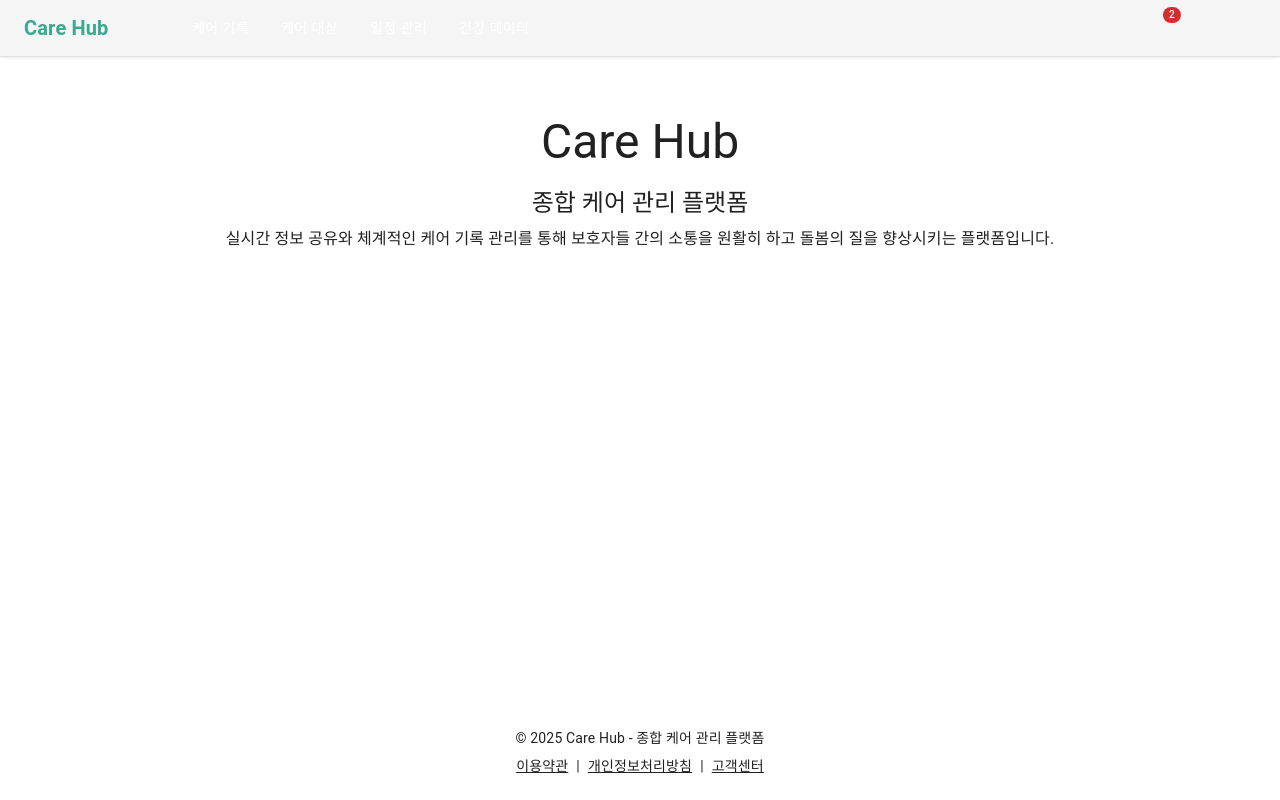
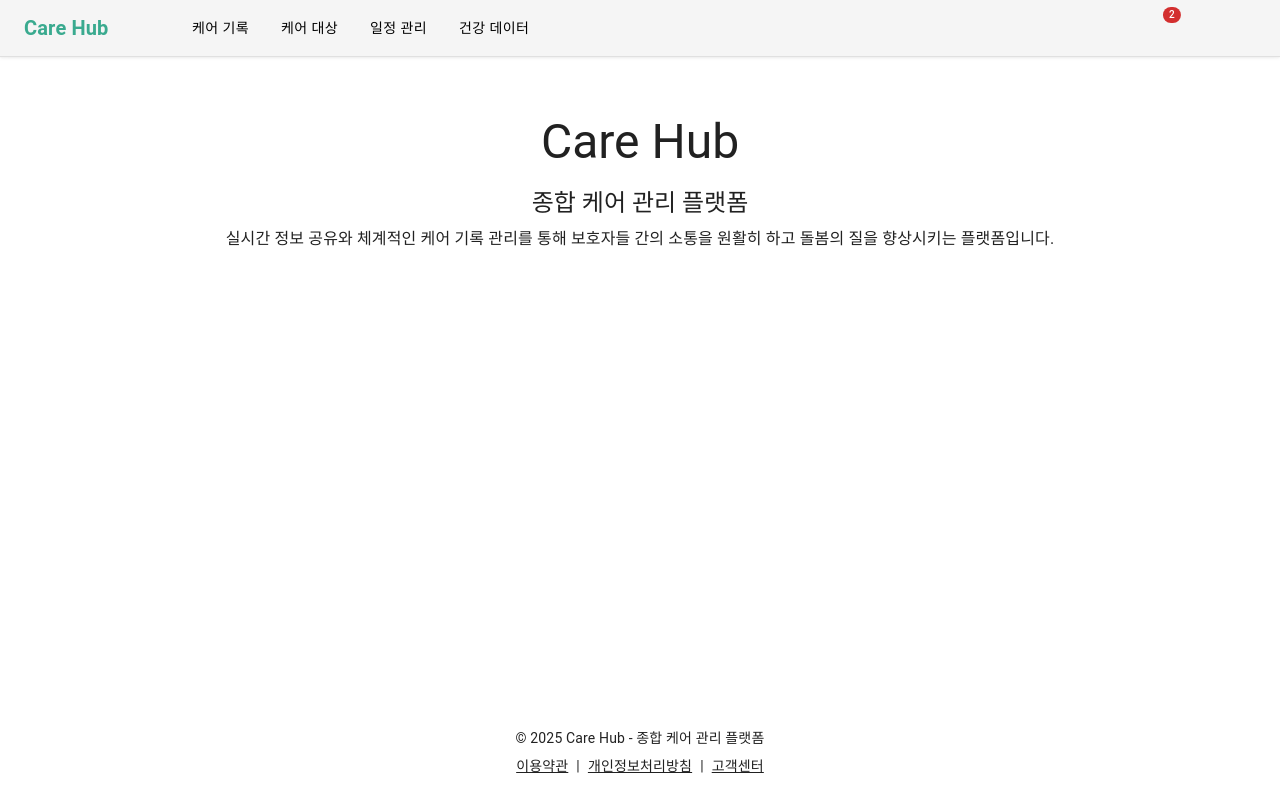
Before and after one commit to ddangme/carehub-frontend, a React (Vite) app: page / in a window 1280 px wide. Built offline with nearby package versions, Linux system fonts and the light colour scheme; some icons are missing.

Commit message:
style: Update theme setting for button style consistency
- MuiButton 컴포넌트의 스타일 오버라이드 추가
- 기본 버튼은 흰색 텍스트로 설정
- 헤더 카테고리(text variant, inherit color)는 검정색 텍스트로 설정

```diff
--- a/src/styles/theme.ts
+++ b/src/styles/theme.ts
@@ -41,16 +41,14 @@ const theme = createTheme({
         },
         MuiButton: {
             styleOverrides: {
-                root: {
-                    color: 'white', // 모든 버튼의 기본 텍스트 색상을 화이트로 설정
-                },
-                // 특정 버튼 variant에 대한 추가 설정 가능
-                contained: {
+                root: ({ ownerState }) => ({
+                    // 기본 버튼은 흰색 텍스트
                     color: 'white',
-                },
-                outlined: {
-                    color: 'white',
-                },
+                    // variant가 text이고 color가 inherit인 경우(헤더 카테고리 버튼)는 검정색 텍스트
+                    ...(ownerState.variant === 'text' && ownerState.color === 'inherit' && {
+                        color: 'black',
+                    }),
+                }),
             },
         },
     },
```
